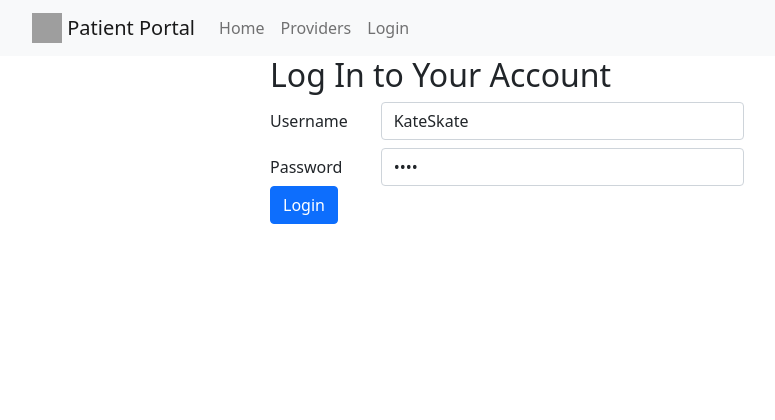
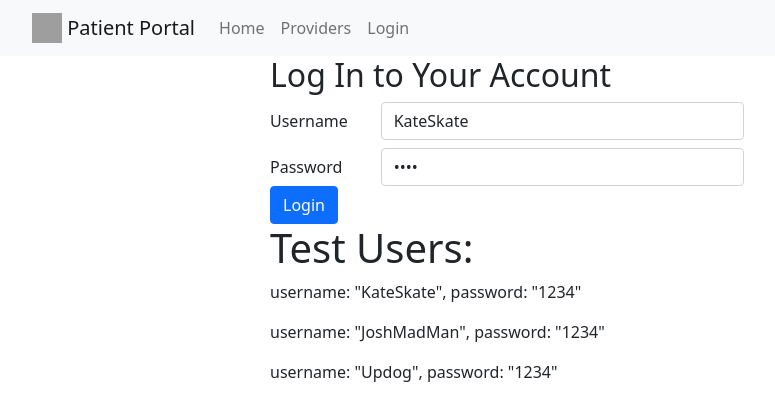
Before and after one commit to Retroviridae/Patient-Portal, a React (Create React App) app in the folder client/: page /login in a window 1280 px wide. Shown: the top 420 px of the page, without its empty margins (50-825 px from the left). Built offline with nearby package versions, Linux system fonts and the light colour scheme; no server answers; grey boxes are pictures that could not be loaded.

Commit message:
Added test users info to login page

```diff
--- a/client/src/Login.js
+++ b/client/src/Login.js
@@ -47,6 +47,10 @@ function Login( {handleLogin} ){
           <Button onSubmit={handleSubmit} variant="primary" type="submit">
             Login
           </Button>
+          <h1>Test Users:</h1>
+          <p>username: "KateSkate", password: "1234"</p>
+          <p>username: "JoshMadMan", password: "1234"</p>
+          <p>username: "Updog", password: "1234"</p>
         </form>
       )
 }
```
